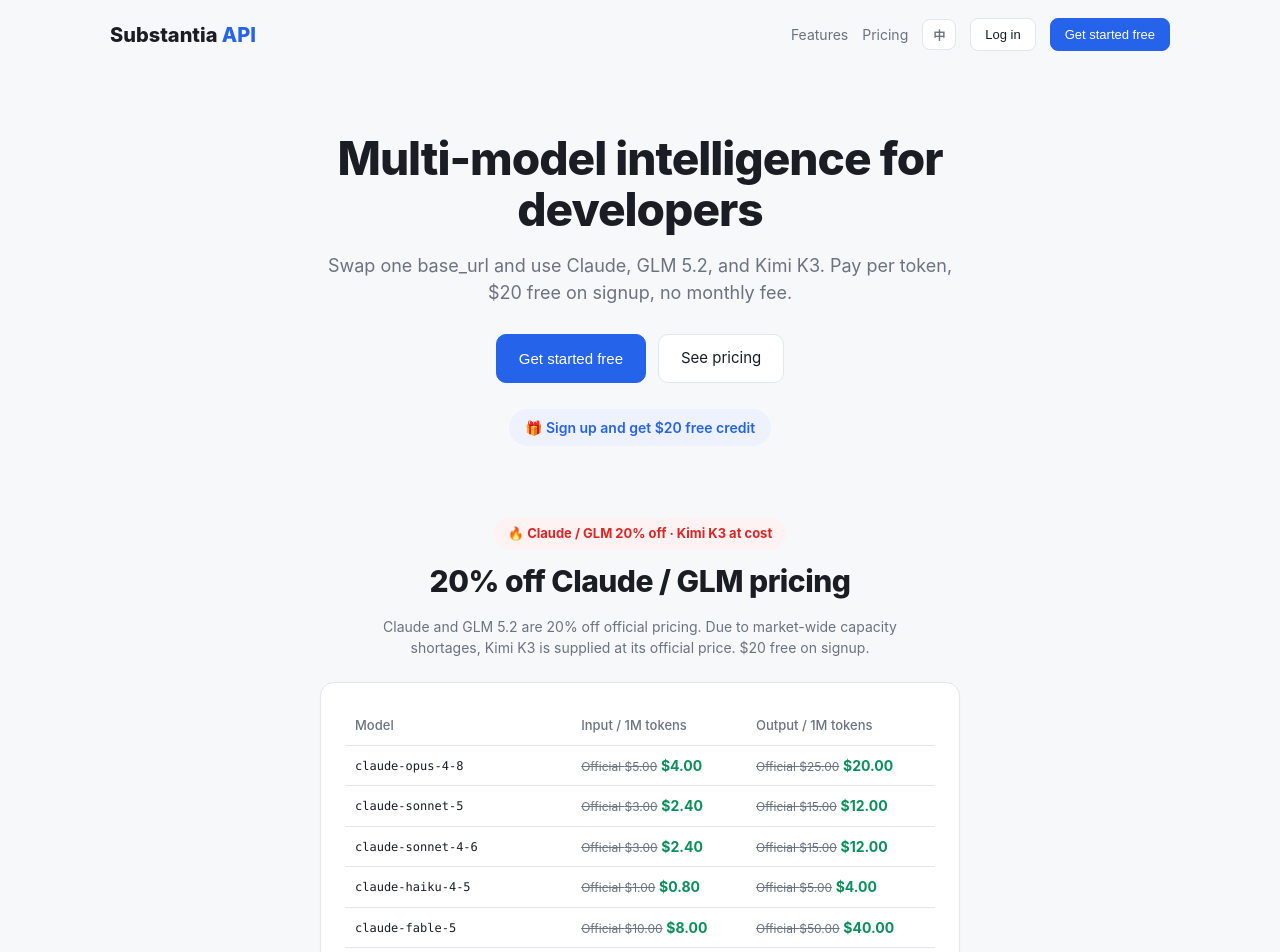
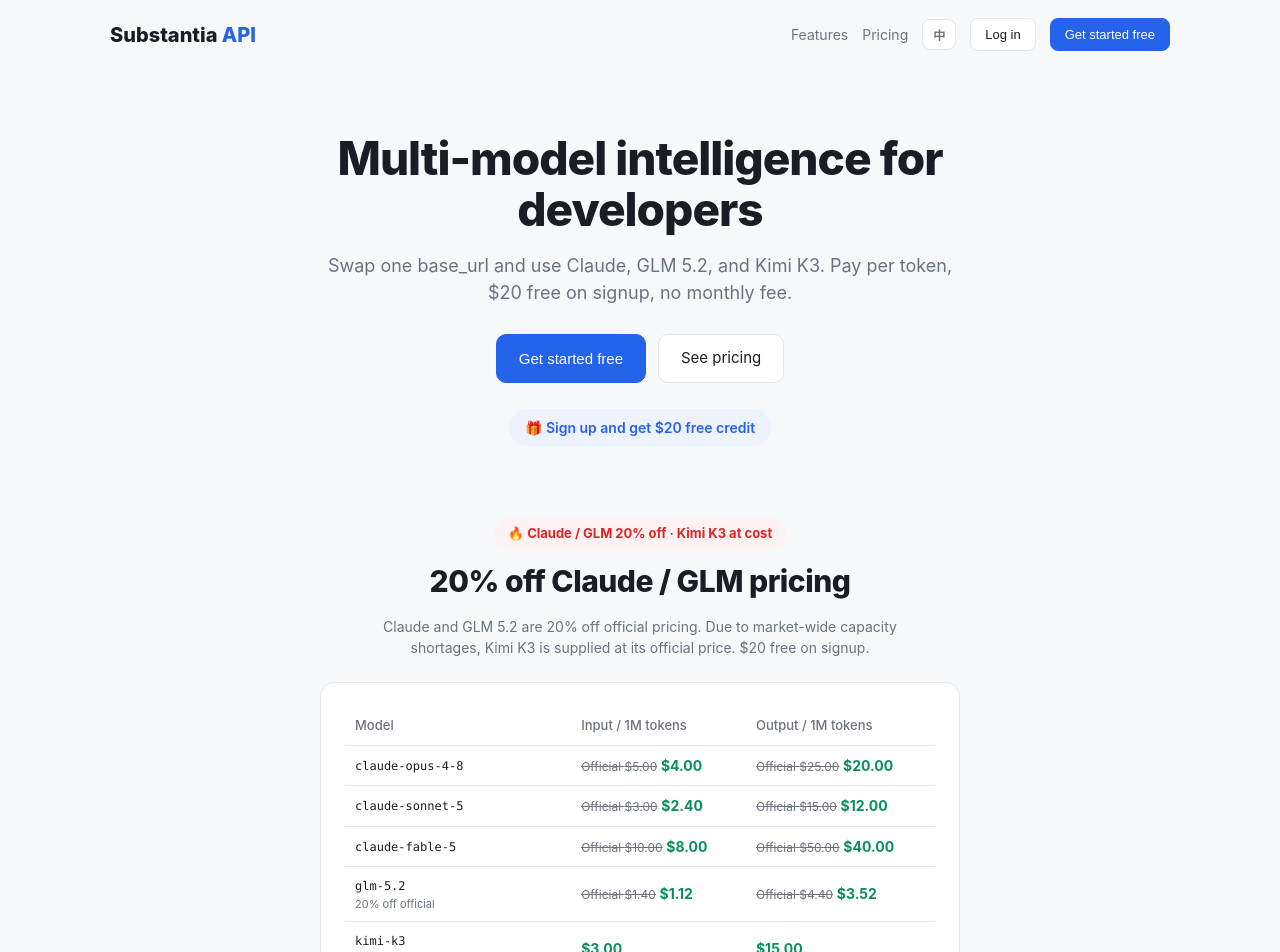
Before and after one commit to qyhdt/substantia-api, a React (Vite) app in the folder frontend/: page / in a window 1280 px wide. Shown: the top 952 px of the page. Built offline with nearby package versions, Linux system fonts and the light colour scheme.

Commit message:
fix(landing): hide legacy Sonnet and Haiku pricing

```diff
--- a/frontend/src/pages/Landing.tsx
+++ b/frontend/src/pages/Landing.tsx
@@ -5,8 +5,6 @@
 const PRICES: Array<{ model: string; in: number; out: number; multiplier: number; noteKey?: TKey }> = [
   { model: 'claude-opus-4-8', in: 5, out: 25, multiplier: 0.8 },
   { model: 'claude-sonnet-5', in: 3, out: 15, multiplier: 0.8 },
-  { model: 'claude-sonnet-4-6', in: 3, out: 15, multiplier: 0.8 },
-  { model: 'claude-haiku-4-5', in: 1, out: 5, multiplier: 0.8 },
   { model: 'claude-fable-5', in: 10, out: 50, multiplier: 0.8 },
   { model: 'glm-5.2', in: 1.4, out: 4.4, multiplier: 0.8, noteKey: 'pricing_glm_note' },
   { model: 'kimi-k3', in: 3, out: 15, multiplier: 1, noteKey: 'pricing_kimi_note' },
```
Also changed, not shown: 1 other file (tests, documents, lock files or other folders).
